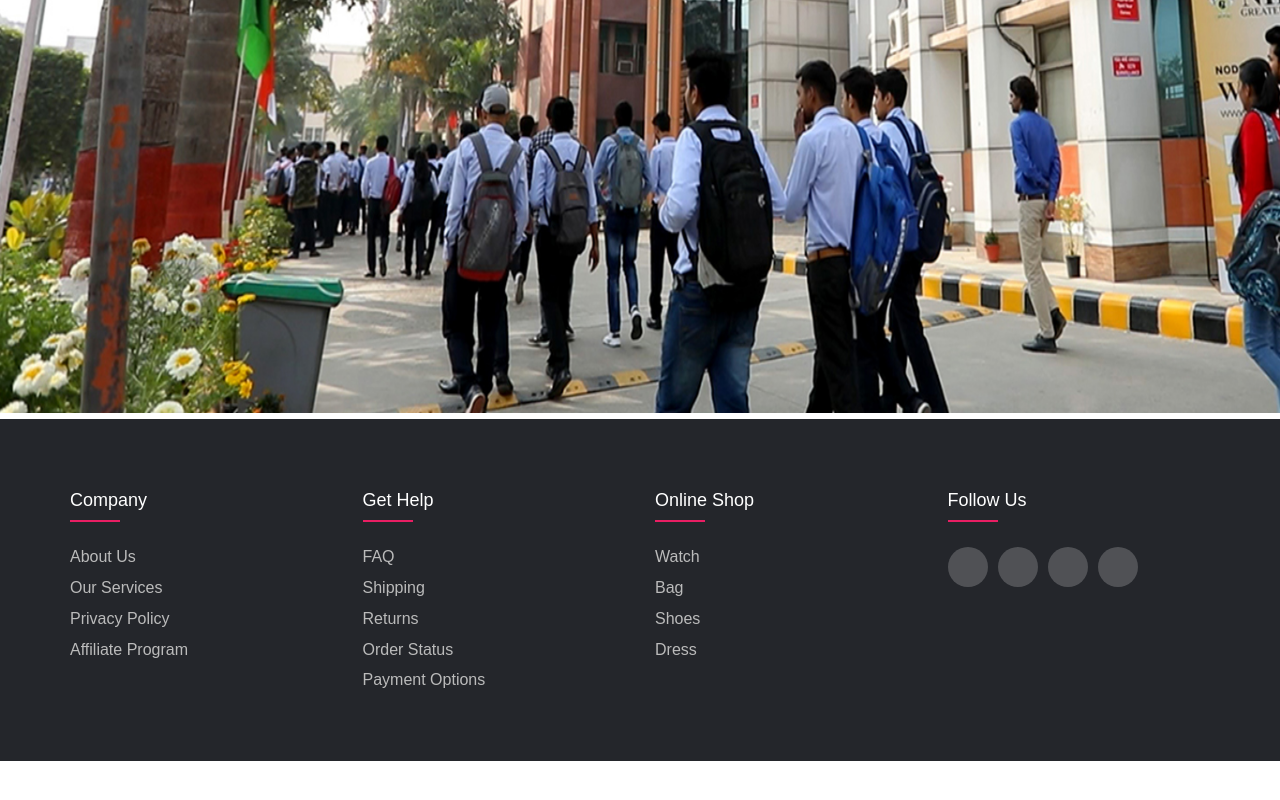
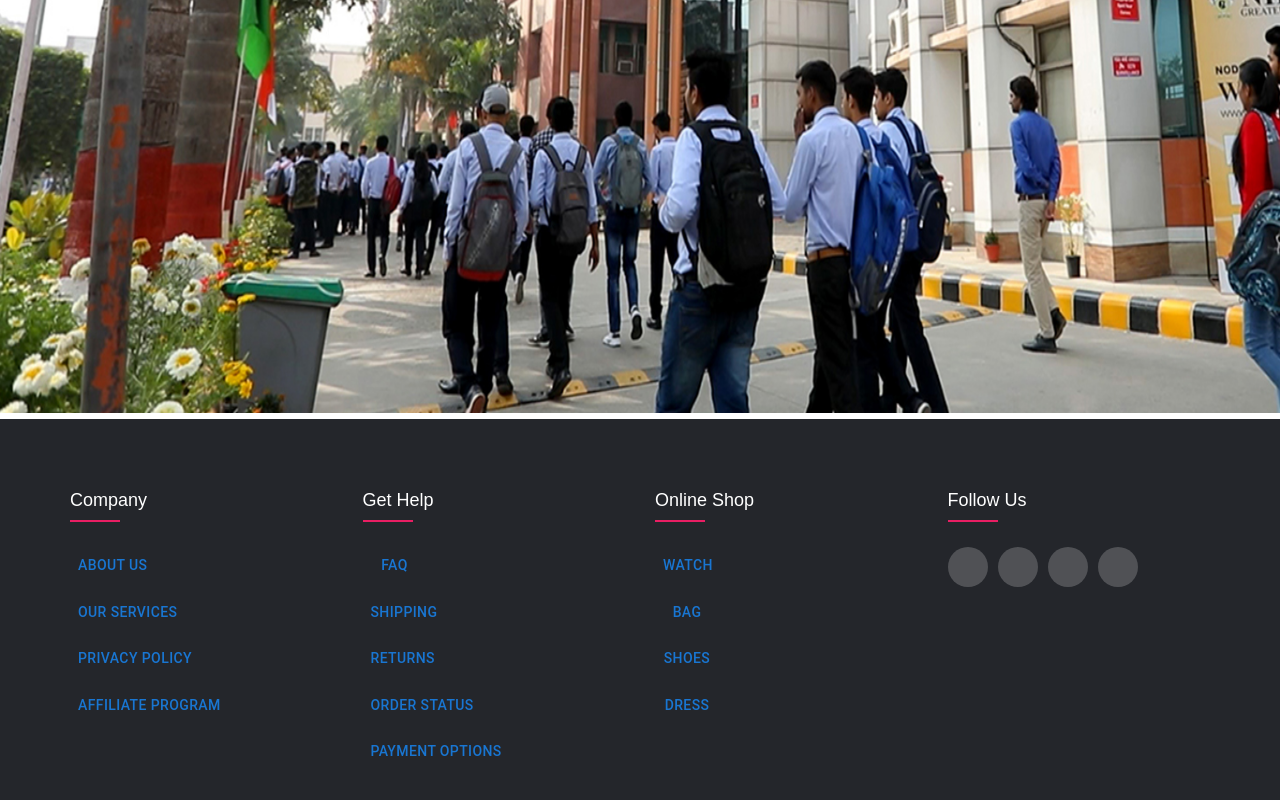
Before and after one commit to hc7718/alumniets-admin, a React (Create React App) app: page /dashboard in a window 1280 px wide. Shown: the part 387-1187 px from the top of the page. Before the commit the page ends 1148 px from the top, so only its background shows below. Built offline with nearby package versions, Linux system fonts and the light colour scheme.

Commit message:
changed footer

```diff
--- a/src/components/Footer/Footer.js
+++ b/src/components/Footer/Footer.js
@@ -1,77 +1,78 @@
 import "./Footer.css";
+import { Button } from "@mui/material";
 const Footer = () => {
   return (
-    <footer class="footer">
-      <div class="container">
-        <div class="row">
-          <div class="footer-col">
+    <footer className="footer">
+      <div className="container">
+        <div className="row">
+          <div className="footer-col">
             <h4>company</h4>
             <ul>
               <li>
-                <a href="#">about us</a>
+                <Button>about us</Button>
               </li>
               <li>
-                <a href="#">our services</a>
+                <Button>our services</Button>
               </li>
               <li>
-                <a href="#">privacy policy</a>
+                <Button>privacy policy</Button>
               </li>
               <li>
-                <a href="#">affiliate program</a>
+                <Button>affiliate program</Button>
               </li>
             </ul>
           </div>
-          <div class="footer-col">
+          <div className="footer-col">
             <h4>get help</h4>
             <ul>
               <li>
-                <a href="#">FAQ</a>
+                <Button>FAQ</Button>
               </li>
               <li>
-                <a href="#">shipping</a>
+                <Button>shipping</Button>
               </li>
               <li>
-                <a href="#">returns</a>
+                <Button>returns</Button>
               </li>
               <li>
-                <a href="#">order status</a>
+                <Button>order status</Button>
               </li>
               <li>
-                <a href="#">payment options</a>
+                <Button>payment options</Button>
               </li>
             </ul>
           </div>
-          <div class="footer-col">
+          <div className="footer-col">
             <h4>online shop</h4>
             <ul>
               <li>
-                <a href="#">watch</a>
+                <Button>watch</Button>
               </li>
               <li>
-                <a href="#">bag</a>
+                <Button>bag</Button>
               </li>
               <li>
-                <a href="#">shoes</a>
+                <Button>shoes</Button>
               </li>
               <li>
-                <a href="#">dress</a>
+                <Button>dress</Button>
               </li>
             </ul>
           </div>
-          <div class="footer-col">
+          <div className="footer-col">
             <h4>follow us</h4>
-            <div class="social-links">
-              <a href="#">
-                <i class="fab fa-facebook-f"></i>
+            <div className="social-links">
+              <a href="/dashboard">
+                <i className="fab fa-facebook-f"></i>
               </a>
-              <a href="#">
-                <i class="fab fa-twitter"></i>
+              <a href="/dashboard">
+                <i className="fab fa-twitter"></i>
               </a>
-              <a href="#">
-                <i class="fab fa-instagram"></i>
+              <a href="/dashboard">
+                <i className="fab fa-instagram"></i>
               </a>
-              <a href="#">
-                <i class="fab fa-linkedin-in"></i>
+              <a href="/dashboard">
+                <i className="fab fa-linkedin-in"></i>
               </a>
             </div>
           </div>
```
